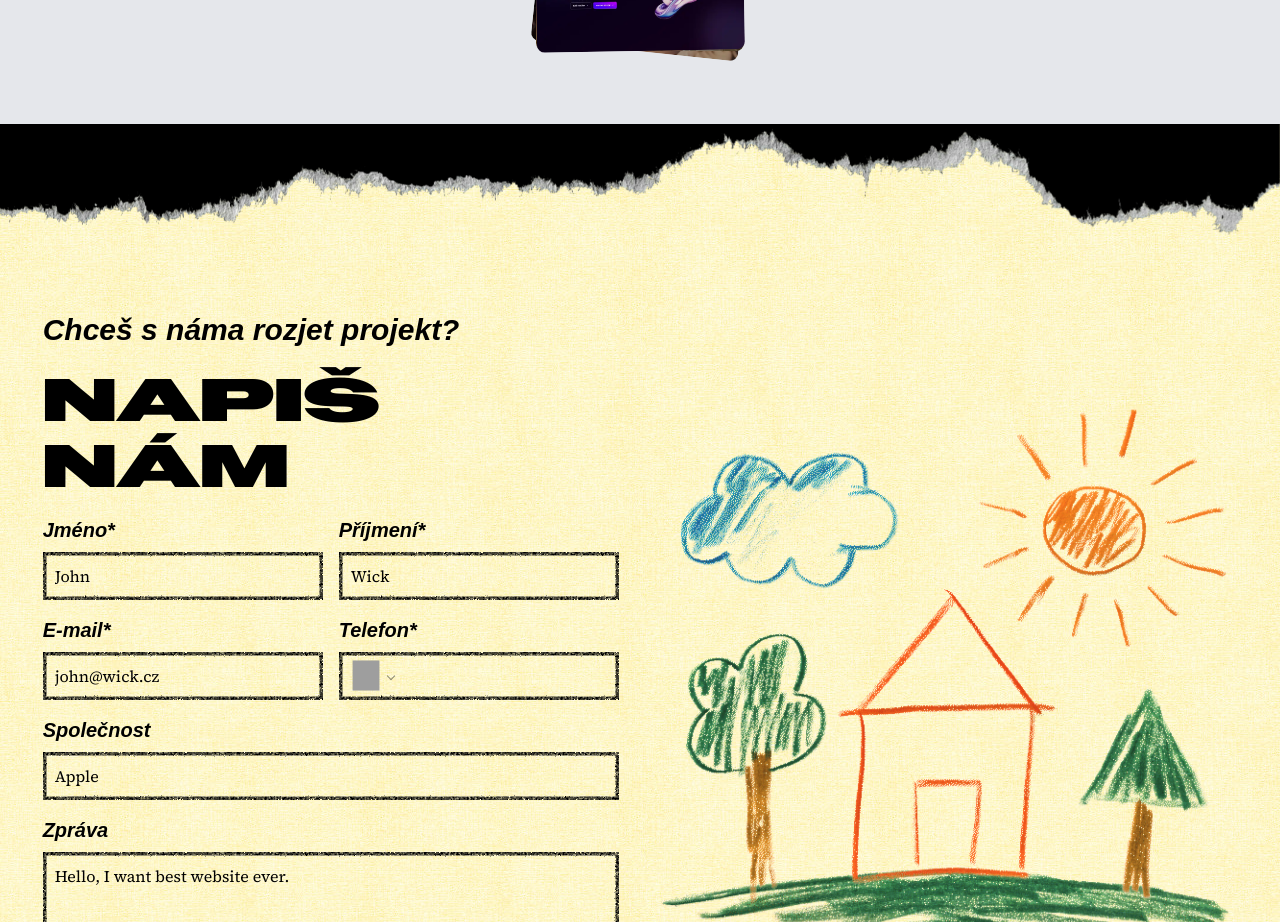
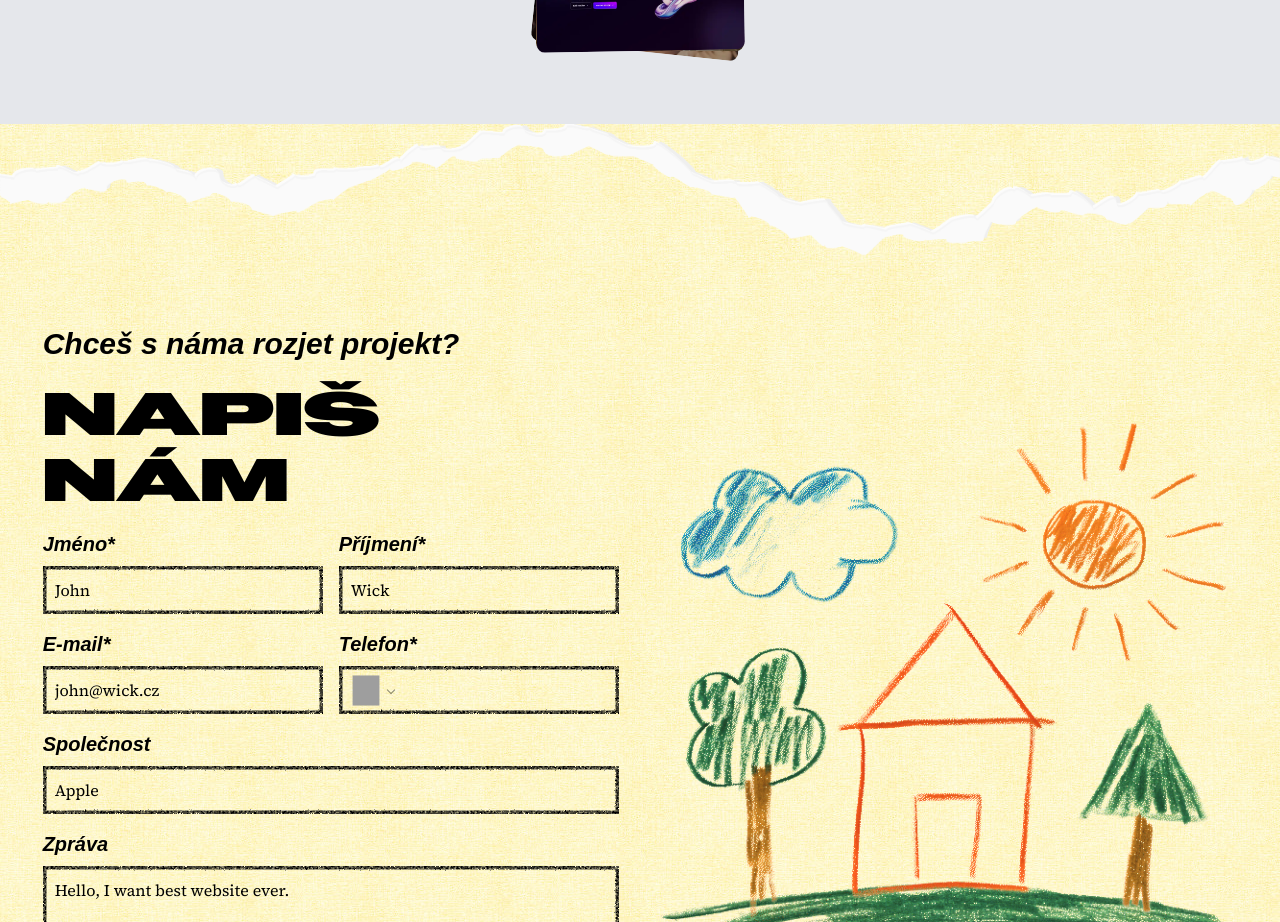
Before and after one commit to jindrahabarta/brofolio, a Next.js app: page / in a window 1280 px wide. Shown: the part 5140-6062 px from the top of the page. Built offline with nearby package versions, Linux system fonts and the light colour scheme; grey boxes are pictures that could not be loaded; a web font is replaced by a local one.

Commit message:
styling form

```diff
--- a/src/_assets/inputs/Input1.tsx
+++ b/src/_assets/inputs/Input1.tsx
@@ -50,8 +50,8 @@ const Input1: React.FC<
             </filter>
         </defs>
         <rect
-            width='95%'
-            height='95%'
+            width='100%'
+            height='100%'
             x='0'
             y='0'
             strokeWidth={strokeWidth}
--- a/src/app/_components/Sections/Contact/Contact.tsx
+++ b/src/app/_components/Sections/Contact/Contact.tsx
@@ -29,6 +29,7 @@ enum FormState {
 
 const Contact = () => {
     const [formState, setFormState] = useState<FormState>(FormState.IDLE)
+    const [mounted, setMounted] = useState(false)
 
     const {
         register,
@@ -61,6 +62,8 @@ const Contact = () => {
     }
 
     useEffect(() => {
+        setMounted(true)
+
         handlePageResize()
 
         window.addEventListener('resize', handlePageResize)
@@ -99,7 +102,7 @@ const Contact = () => {
             className='bg-yellow-100 text-black overflow-x-hidden'
         >
             <Image
-                src='/images/contact/paper_texture_edge.png'
+                src='/images/contact/paper_edge.png'
                 alt='Paper edge'
                 width={3427}
                 height={318}
@@ -214,6 +217,7 @@ const Contact = () => {
                                         strokeWidth={7}
                                         className='input-svg absolute pointer-events-none select-none'
                                     />
+                                    {mounted && (
                                         <Controller
                                             name='phone'
                                             control={control}
@@ -224,6 +228,7 @@ const Contact = () => {
                                                 />
                                             )}
                                         />
+                                    )}
                                 </div>
                                 {errors.phone && (
                                     <span role='alert' id='email-error'>
--- a/src/app/globals.css
+++ b/src/app/globals.css
@@ -139,6 +139,12 @@ body::-webkit-scrollbar-thumb {
 #contact {
     background-image: url('/images/contact/paper_texture.jpg');
     background-repeat: repeat;
+
+    /* -webkit-mask-image: url('/images/contact/paper_edge_mask.png');
+    mask-image: url('/images/contact/paper_edge_mask.png');
+    mask-size: contain;
+    mask-composite: exclude;
+    mask-repeat: no-repeat; */
 }
 
 /* FOOTER */
```
Also changed, not shown: public/images/contact/paper_edge.png (added), public/images/contact/paper_edge_mask.png (added). Lines whose indentation alone changed are shown as unchanged.
